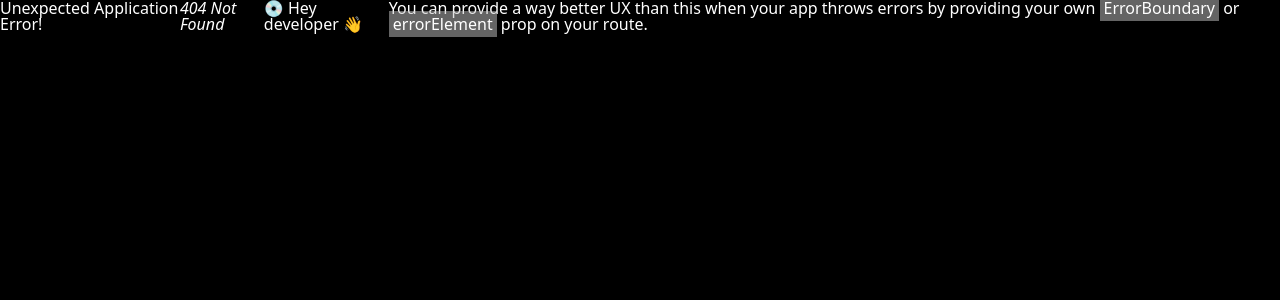
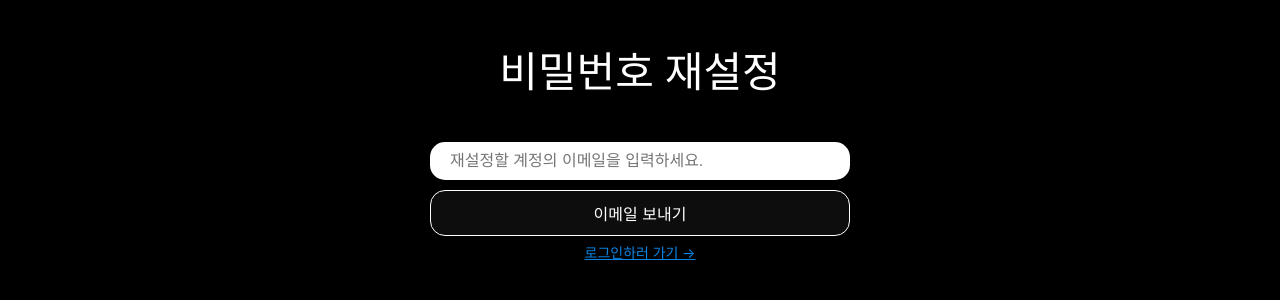
Before and after one commit to daehyeong2/goritter, a React (Vite) app: page /reset-password in a window 1280 px wide. Before the commit this address had no page. Shown: the top 300 px of the page. Built offline with nearby package versions, Linux system fonts and the light colour scheme.

Commit message:
Password Reset (3.6)

```diff
--- a/src/App.tsx
+++ b/src/App.tsx
@@ -10,6 +10,7 @@ import { useEffect, useState } from "react";
 import LoadingScreen from "./components/loading-screen";
 import { auth } from "./firebase";
 import ProtectedRoute from "./components/protected-route";
+import ResetPassword from "./routes/reset-password";
 
 const router = createBrowserRouter([
   {
@@ -37,6 +38,10 @@ const router = createBrowserRouter([
   {
     path: "/create-account",
     element: <CreateAccount />,
+  },
+  {
+    path: "/reset-password",
+    element: <ResetPassword />,
   },
 ]);
 
--- a/src/components/auth-components.ts
+++ b/src/components/auth-components.ts
@@ -47,6 +47,7 @@ export const Error = styled.span`
 
 export const Switcher = styled.span`
   font-size: 14px;
+  margin-bottom: 8px;
   a {
     color: #0984e3;
     text-align: left;
@@ -55,3 +56,7 @@ export const Switcher = styled.span`
     }
   }
 `;
+
+export interface ErrorMap {
+  [key: string]: string;
+}
--- a/src/components/protected-route.tsx
+++ b/src/components/protected-route.tsx
@@ -4,7 +4,6 @@ import { Navigate } from "react-router-dom";
 
 const ProtectedRoute = ({ children }: { children: React.ReactNode }) => {
   const user = auth.currentUser;
-  console.log(user);
   if (user === null) {
     return <Navigate to="/login" />;
   }
--- a/src/routes/create-account.tsx
+++ b/src/routes/create-account.tsx
@@ -5,6 +5,7 @@ import { Link, useNavigate } from "react-router-dom";
 import { FirebaseError } from "firebase/app";
 import {
   Error,
+  ErrorMap,
   Form,
   Input,
   Switcher,
@@ -12,10 +13,6 @@ import {
   Wrapper,
 } from "../components/auth-components";
 import GithubButton from "../components/github-btn";
-
-interface ErrorMap {
-  [key: string]: string;
-}
 
 const errors: ErrorMap = {
   "auth/email-already-in-use": "이미 존재하는 이메일입니다.",
--- a/src/routes/login.tsx
+++ b/src/routes/login.tsx
@@ -5,6 +5,7 @@ import { Link, useNavigate } from "react-router-dom";
 import { FirebaseError } from "firebase/app";
 import {
   Error,
+  ErrorMap,
   Form,
   Input,
   Switcher,
@@ -12,10 +13,6 @@ import {
   Wrapper,
 } from "../components/auth-components";
 import GithubButton from "../components/github-btn";
-
-interface ErrorMap {
-  [key: string]: string;
-}
 
 const errors: ErrorMap = {
   "auth/invalid-login-credentials": "이메일이나 비밀번호가 일치하지 않습니다.",
@@ -86,6 +83,10 @@ const Login = () => {
         아직 계정이 없으신가요?{" "}
         <Link to="/create-account">계정을 생성하세요 &rarr;</Link>
       </Switcher>
+      <Switcher>
+        비밀번호를 잊어버리셨나요?{" "}
+        <Link to="/reset-password">비밀번호를 재설정하세요 &rarr;</Link>
+      </Switcher>
       <GithubButton />
     </Wrapper>
   );
--- /dev/null
+++ b/src/routes/reset-password.tsx
@@ -0,0 +1,85 @@
+import React, { useState } from "react";
+import {
+  Error,
+  ErrorMap,
+  Form,
+  Input,
+  Switcher,
+  Title,
+  Wrapper,
+} from "../components/auth-components";
+import { Link } from "react-router-dom";
+import { sendPasswordResetEmail } from "firebase/auth";
+import { auth } from "../firebase";
+import { FirebaseError } from "firebase/app";
+import styled from "styled-components";
+
+const errors: ErrorMap = {
+  "auth/invalid-email": "등록되지 않은 계정입니다.",
+};
+
+const Message = styled.span`
+  font-weight: 600;
+  color: #00b894;
+  margin-bottom: 3px;
+`;
+
+const ResetPassword = () => {
+  const [email, setEmail] = useState("");
+  const [message, setMessage] = useState("");
+  const [isLoading, setLoading] = useState(false);
+  const [error, setError] = useState("");
+  const onChange = (e: React.ChangeEvent<HTMLInputElement>) => {
+    const {
+      target: { value },
+    } = e;
+    setEmail(value);
+  };
+  const onSubmit = async (e: React.FormEvent<HTMLFormElement>) => {
+    e.preventDefault();
+    if (!email) {
+      return;
+    }
+    setError("");
+    setMessage("");
+    try {
+      setLoading(true);
+      await sendPasswordResetEmail(auth, email);
+      setMessage("이메일을 전송했습니다.");
+    } catch (e) {
+      if (e instanceof FirebaseError) {
+        setError(errors[e.code]);
+      }
+    } finally {
+      setLoading(false);
+    }
+  };
+  return (
+    <Wrapper>
+      <Title>비밀번호 재설정</Title>
+      <Form onSubmit={onSubmit}>
+        <Input
+          onChange={onChange}
+          name="email"
+          type="email"
+          placeholder="재설정할 계정의 이메일을 입력하세요."
+          required
+          disabled={isLoading}
+        />
+        {error ? <Error>{error}</Error> : null}
+        {message ? <Message>{message}</Message> : null}
+        <Input
+          type="submit"
+          value="이메일 보내기"
+          required
+          disabled={isLoading}
+        />
+      </Form>
+      <Switcher>
+        <Link to="/login">로그인하러 가기 &rarr;</Link>
+      </Switcher>
+    </Wrapper>
+  );
+};
+
+export default ResetPassword;
```
